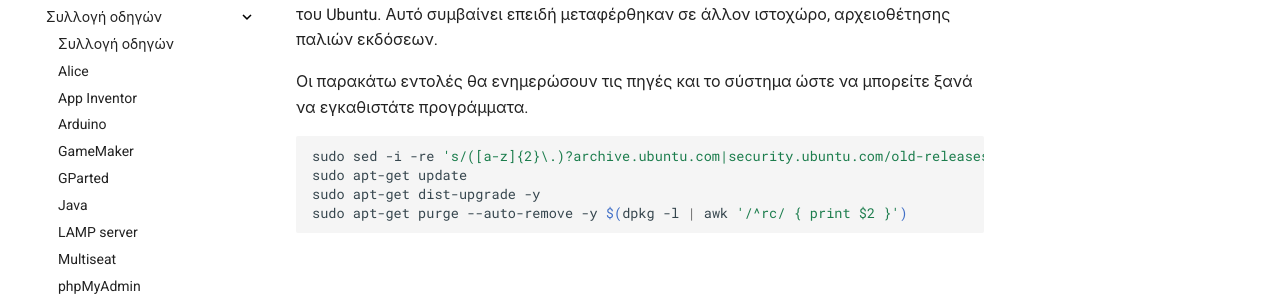
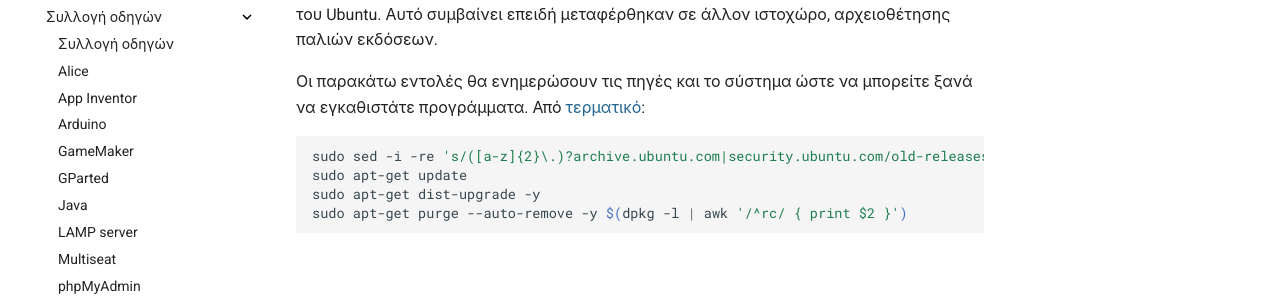
Before and after one commit to siahos/el.ltsp.org, an MkDocs documentation site: the page built from docs/guides/repo-ubuntu-12_04/index.md, in a window 1280 px wide. Shown: the part 229-525 px from the top of the page. Built offline with MkDocs 1.6.1 and Material for MkDocs 9.7.7, drawn with Linux system fonts in a browser that asks for light colours; comment, search, counter and statistics services are not loaded.

Commit message:
update repo-ubuntu-12_04

````diff
--- a/docs/guides/repo-ubuntu-12_04/index.md
+++ b/docs/guides/repo-ubuntu-12_04/index.md
@@ -3,7 +3,7 @@
 Όσοι έχουν Ubuntu 12.04 και προσπαθήσουν να κάνουν ενημέρωση ή να εγκαταστήσουν οποιοδήποτε πρόγραμμα, θα δουν ένα μήνυμα λάθους ότι δεν βρέθηκαν τα αποθετήρια του Ubuntu.
 Αυτό συμβαίνει επειδή μεταφέρθηκαν σε άλλον ιστοχώρο, αρχειοθέτησης παλιών εκδόσεων.
 
-Οι παρακάτω εντολές θα ενημερώσουν τις πηγές και το σύστημα ώστε να μπορείτε ξανά να εγκαθιστάτε προγράμματα.
+Οι παρακάτω εντολές θα ενημερώσουν τις πηγές και το σύστημα ώστε να μπορείτε ξανά να εγκαθιστάτε προγράμματα. Από [τερματικό](../../glossary/index.md#terminal):
 
 ```shell
 sudo sed -i -re 's/([a-z]{2}\.)?archive.ubuntu.com|security.ubuntu.com/old-releases.ubuntu.com/g' /etc/apt/sources.list
````
